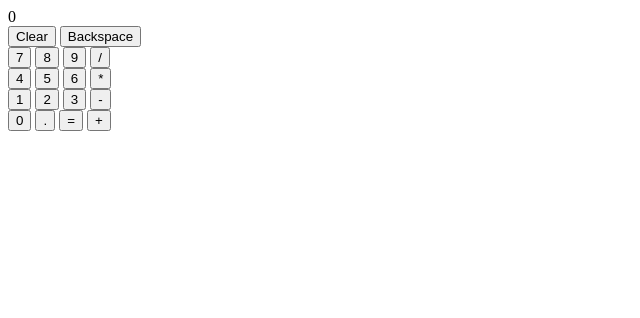
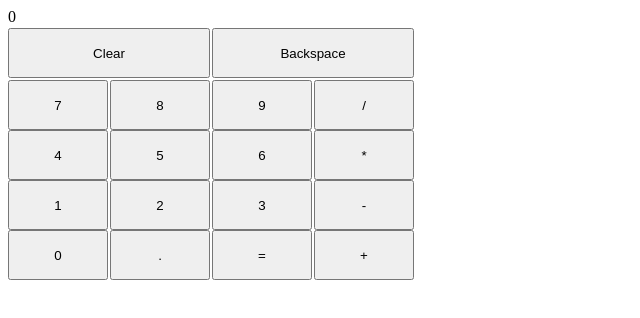
Before and after one commit to Nestor-3690/calculator, a plain HTML site: page index.html in a window 1280 px wide. Shown: the whole page, without its empty margins (0-640 px from the left). Drawn offline with Linux system fonts and the light colour scheme.

Commit message:
Add styles to buttons

```diff
--- a/styles.css
+++ b/styles.css
@@ -9,4 +9,23 @@
 #calculator {
     display: flex;
     flex-direction: column;
+    gap: 2px;
 }
+#clearandbackspace {
+    display: flex;
+    gap: 2px;
+}
+
+#clearandbackspace > * {
+    height: 50px;
+    width: 202px;
+}
+
+#numbersandoperators > * {
+    display: flex;
+    gap: 2px;
+}
+.lines > * {
+    height: 50px;
+    width: 100px;
+}
```
